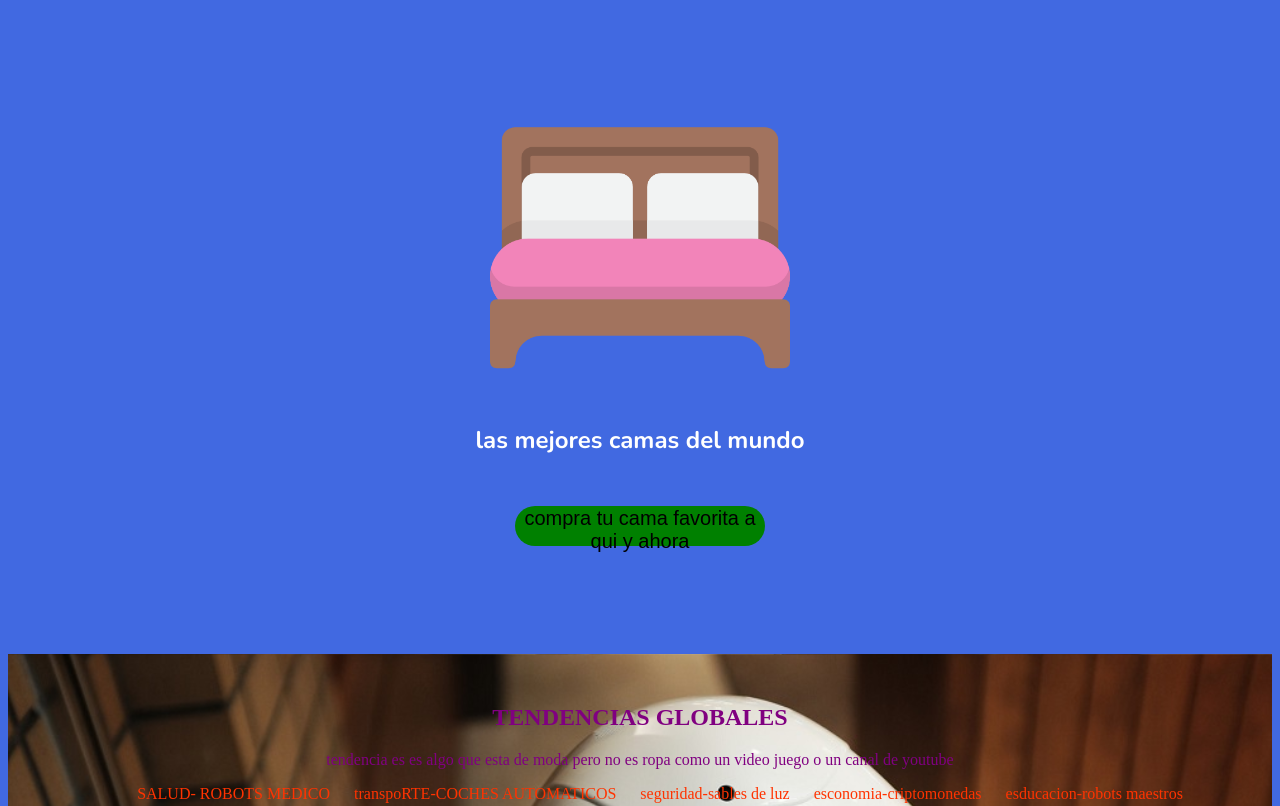
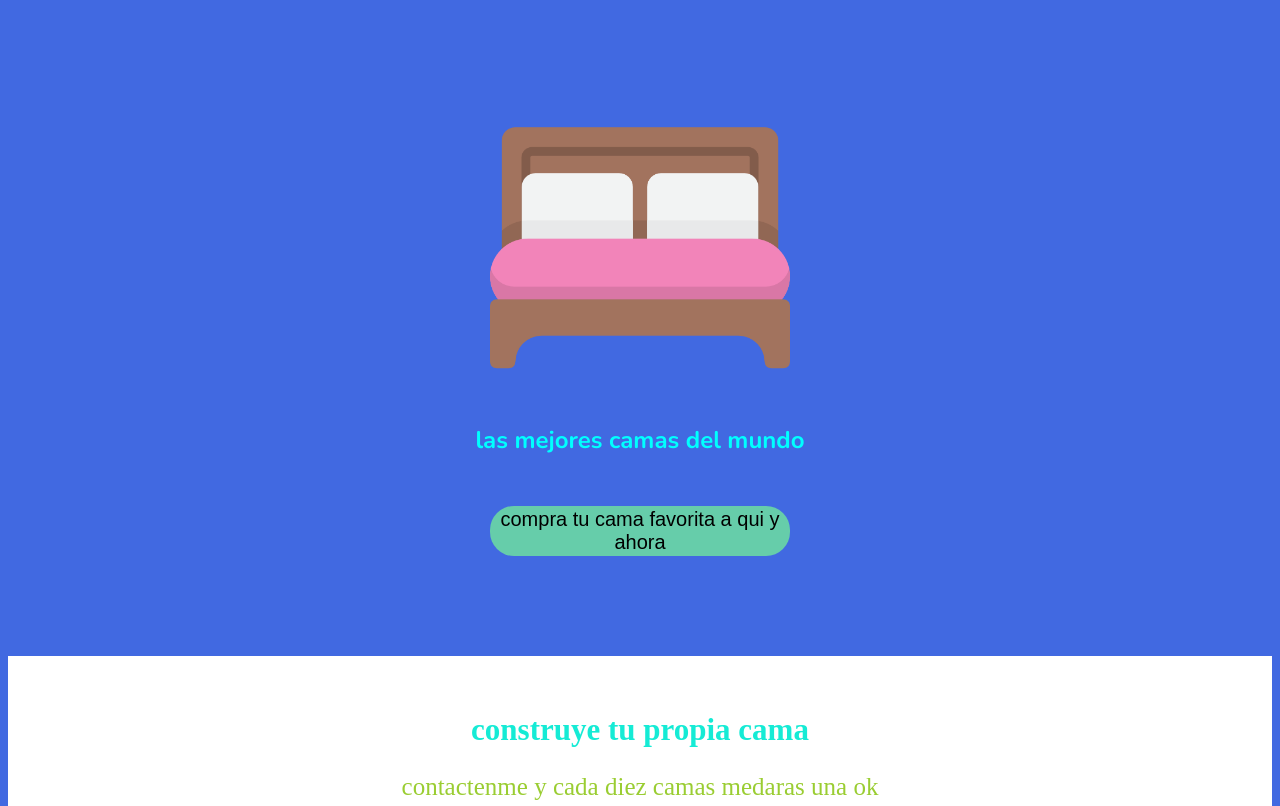
Before and after one commit to dekdserjosejuan/minuevoproyecto2-, a plain HTML site: page index.html in a window 1280 px wide. Shown: the part 146-952 px from the top of the page. Drawn offline with nearby package versions, Linux system fonts and the light colour scheme.

Commit message:
cambios segunda seccion

```diff
--- a/css/estilo.css
+++ b/css/estilo.css
@@ -10,11 +10,13 @@ body{
     color: rgb(202, 106, 10);
     align-items: center;
 }
+
 li{
     display: inline;
     padding: 10px;
     color: rgb(255, 51, 0);
 }
+/*
 .img1{
     width: 25%;
 }
@@ -33,15 +35,24 @@ li{
 .IA{
     background: lightcoral;
 }
+*/
+
+
 .tendencias{
-    background: url(../img/img6.jpg);
+    background: white;
     text-align: center;
-    height: 1200px;
+    height: 600px;
     background-size: 100%;
     padding-top: 30px;
 }
-
-
+.tendencias h2{
+font-size: 31px;
+color: rgb(21, 235, 213);
+}
+.tendencias p{
+font-size: 25px;
+color: yellowgreen;
+}
 .img6{
     width: 25%;
     padding: 20px;
@@ -72,7 +83,7 @@ li{
     background-size: cover;
     font-family: 'Nunito', sans-serif;
   padding: 100px;
-    color: white;
+    color:aqua;
 }
 
 .principal img {
@@ -84,9 +95,9 @@ li{
 }
 
 .principal-boton{
-    width: 250px;
-    height: 40px;
-    background-color:green;
+    width: 300px;
+    height: 50px;
+    background-color:mediumaquamarine;
     border: none;
     border-radius: 24px;
     font-size: 20px;
--- a/index.html
+++ b/index.html
@@ -26,8 +26,9 @@
 </section>
 
     <section class="tendencias" id="tendencias">
-    <h2>TENDENCIAS GLOBALES</h2>
-    <p>tendencia es es algo que esta de moda pero no es ropa como un video juego o un canal de youtube</p>
+    <h2>construye tu propia cama</h2>
+    <p> contactenme y cada diez camas medaras una ok</p>
+    <!--
     <ol>
     <li>SALUD- ROBOTS MEDICO </li>
     <li>transpoRTE-COCHES AUTOMATICOS</li>
@@ -42,9 +43,9 @@
     <img src="img/img5.jpg" alt="" class="img6">
      <img src="img/TENDENCIAS-GLOBALES.jpg" alt="" class="img6">
     </section>
-
-
-    <section class="IA" id="IA">
+-->
+<!--
+<section class="IA" id="IA">
     <h2>inteligencia artificial</h2>
     <p>la inteligencia artificial es un robot que puede realisar alguna accion con que sele  nindique  un una persona </p>
     <p>los pisarones inteligentes el maestro dice y el pisaron lo oye busca lo que dijo el profesor opone y cuando el profesor cuando dice borrar todo se borrar<
@@ -58,7 +59,7 @@
     <br>
     <img src="img/voz.jpg" alt="" class="img5">
     </section>
-
+-->
     <section class="videos">
         <iframe width="560" height="315" src="https://www.youtube.com/embed/N0F_fLVwpPg" frameborder="0" allow="accelerometer; autoplay; encrypted-media; gyroscope; picture-in-picture" allowfullscreen></iframe>
     </section>
```
